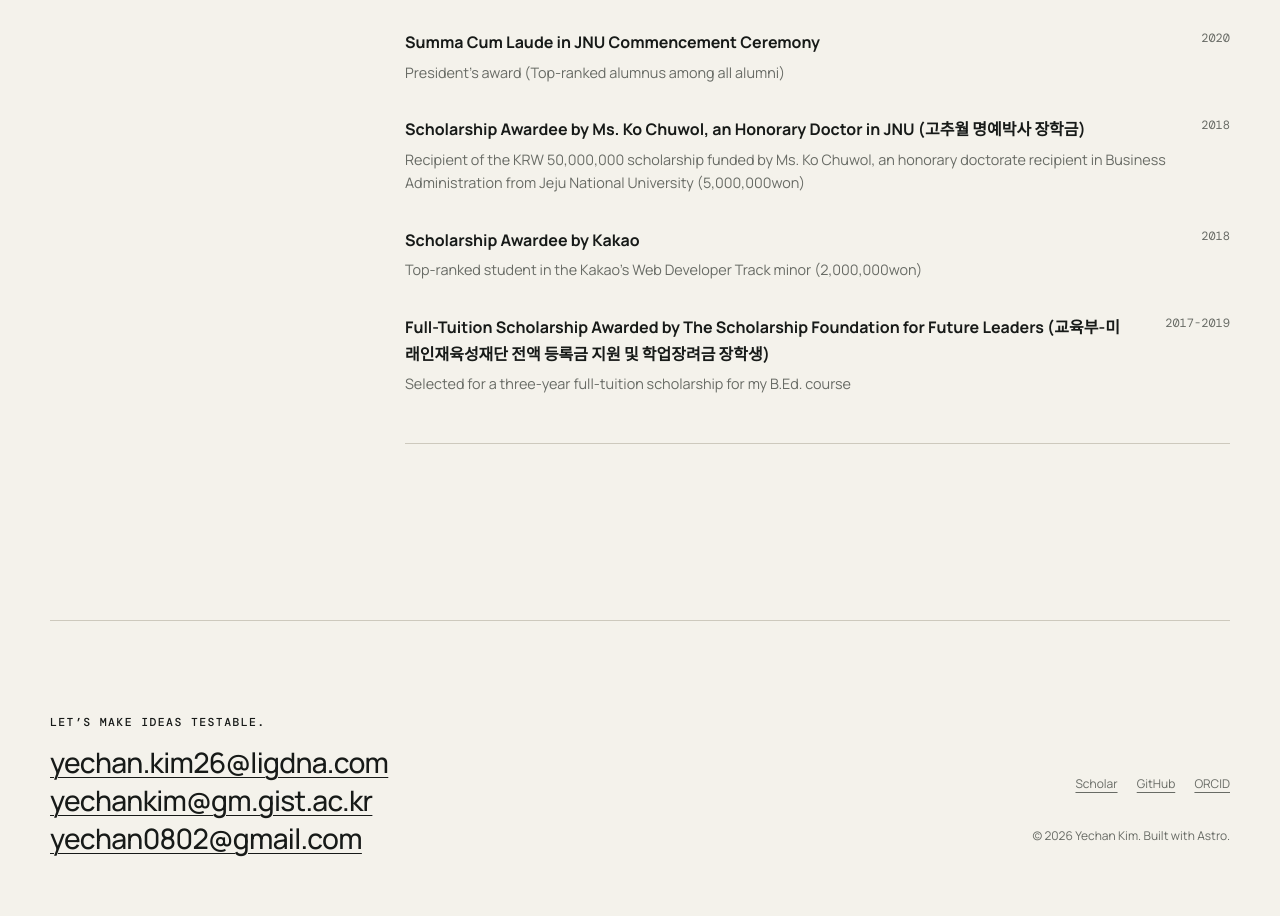
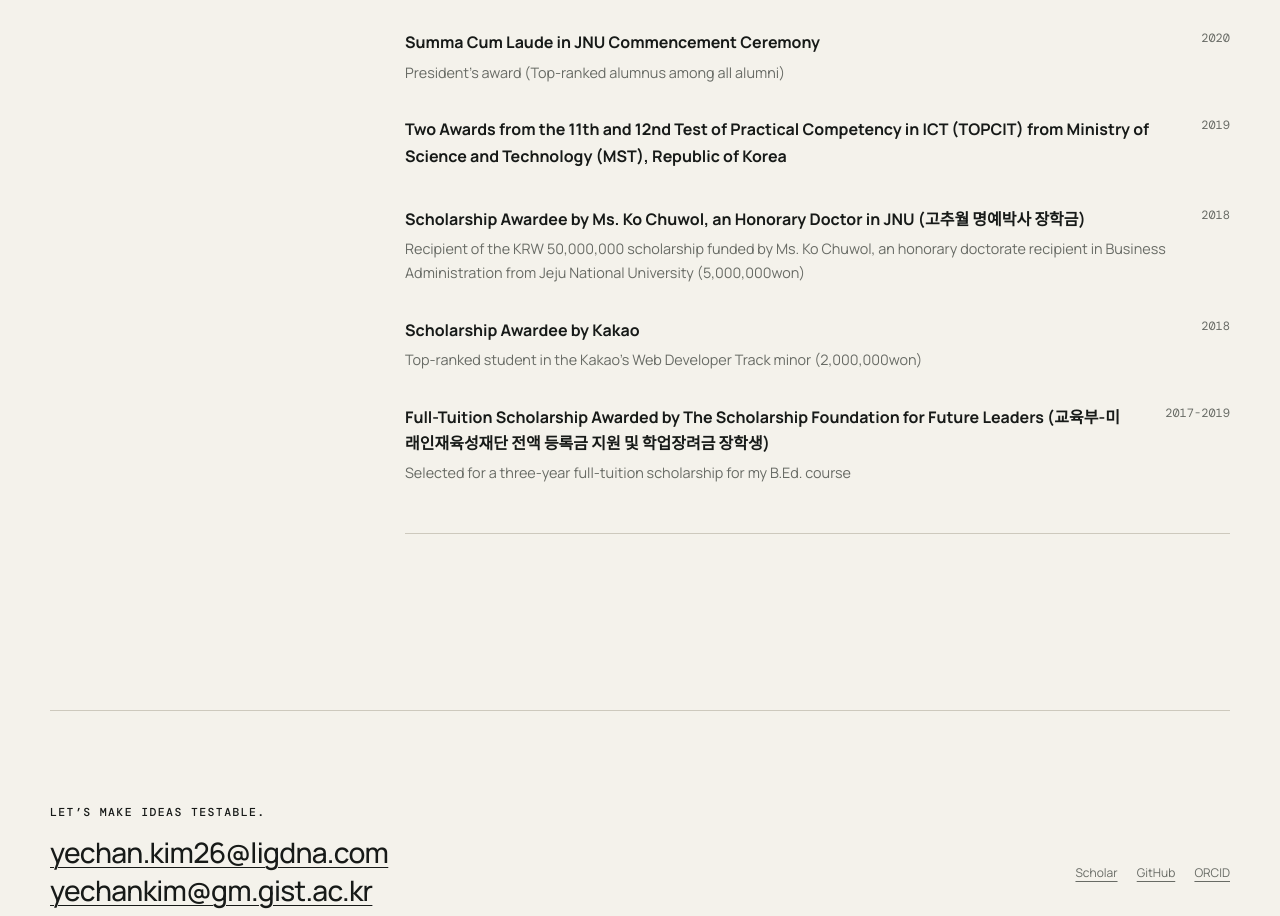
Before and after one commit to unique-chan/unique-chan.github.io, an Astro site: page /cv in a window 1280 px wide. Shown: the part 1954-2870 px from the top of the page. Before the commit the page ends 2843 px from the top, so only its background shows below. Built offline with nearby package versions, Linux system fonts and the light colour scheme; Astro itself is replaced by a stand-in of ours.

Commit message:
Add awards section to CV
Added a new CV item for awards received in ICT competency.

```diff
--- a/src/pages/cv.astro
+++ b/src/pages/cv.astro
@@ -108,6 +108,12 @@ import { site } from "../config";
 
 
         <div class="cv-item">
+          <div><h3>Two Awards from the 11th and 12nd Test of Practical Competency in ICT (TOPCIT) from Ministry of Science and Technology (MST), Republic of Korea</p></div>
+          <span>2019</span>
+        </div>
+
+
+        <div class="cv-item">
           <div><h3>Scholarship Awardee by Ms. Ko Chuwol, an Honorary Doctor in JNU (고추월 명예박사 장학금)</h3><p>Recipient of the KRW 50,000,000 scholarship funded by Ms. Ko Chuwol, an honorary doctorate recipient in Business Administration from Jeju National University (5,000,000won)</p></div>
           <span>2018</span>
         </div>
```
